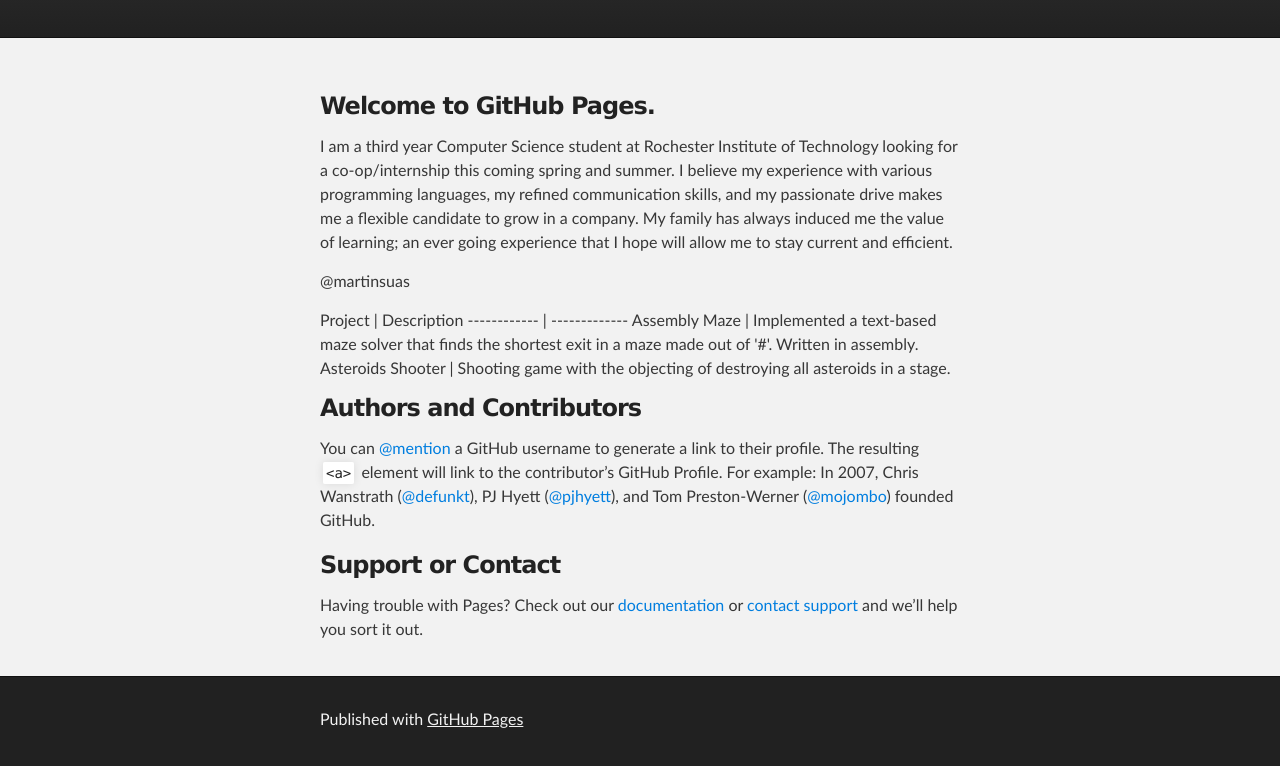
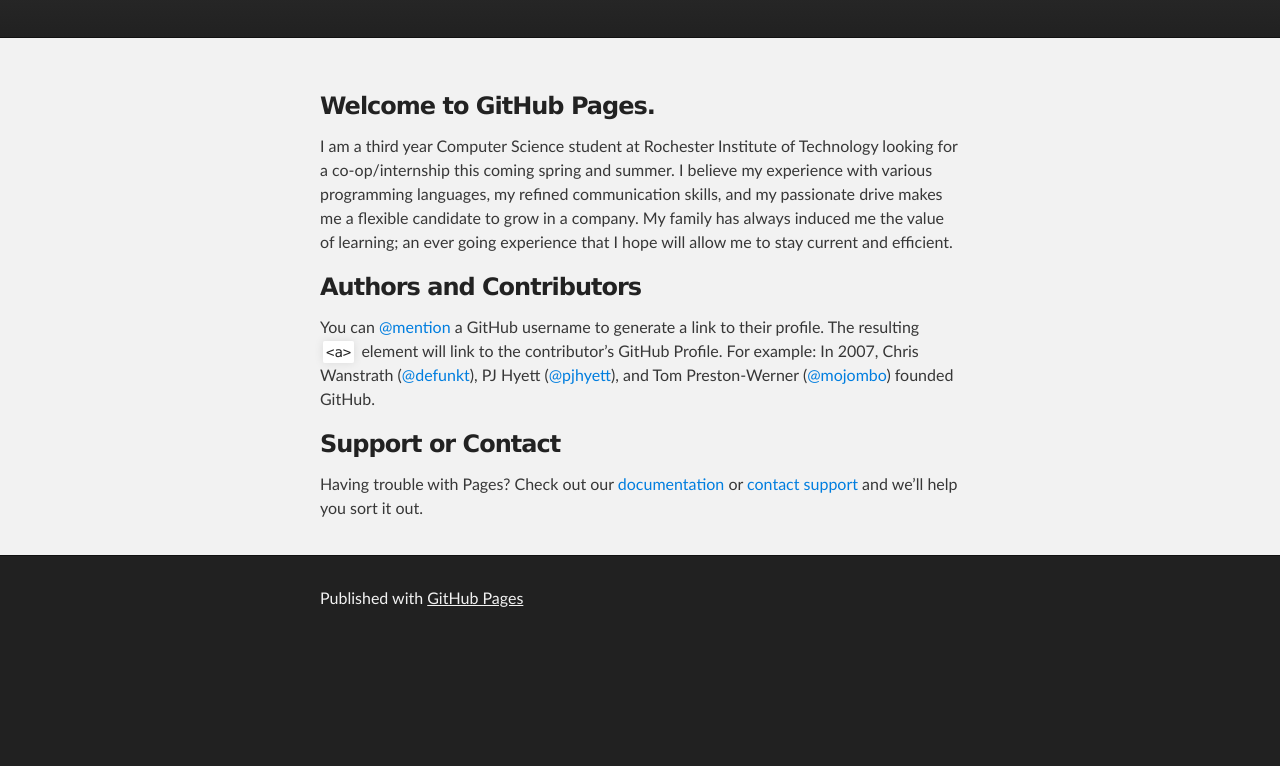
Before and after one commit to martinsuas/martinsuas.github.io, a plain HTML site: page index.html in a window 1280 px wide. Shown: the part 136-902 px from the top of the page. After the commit the page ends 800 px from the top, so only its background shows below. Drawn offline with Linux system fonts and the light colour scheme.

Commit message:
Update index.html

```diff
--- a/index.html
+++ b/index.html
@@ -31,11 +31,6 @@
 <a id="about-me" class="anchor" href="#welcome-to-github-pages" aria-hidden="true"><span class="octicon octicon-link"></span></a>Welcome to GitHub Pages.</h3>
 
 <p>I am a third year Computer Science student at Rochester Institute of Technology looking for a co-op/internship this coming spring and summer. I believe my experience with various programming languages, my refined communication skills, and my passionate drive makes me a flexible candidate to grow in a company. My family has always induced me the value of learning; an ever going experience that I hope will allow me to stay current and efficient.</p>
-<p>@martinsuas</p>
-Project | Description
------------- | -------------
-Assembly Maze | Implemented a text-based maze solver that finds the shortest exit in a maze made out of '#'. Written in assembly.
-Asteroids Shooter | Shooting game with the objecting of destroying all asteroids in a stage.
 
 <h3>
 <a id="authors-and-contributors" class="anchor" href="#authors-and-contributors" aria-hidden="true"><span class="octicon octicon-link"></span></a>Authors and Contributors</h3>
```
